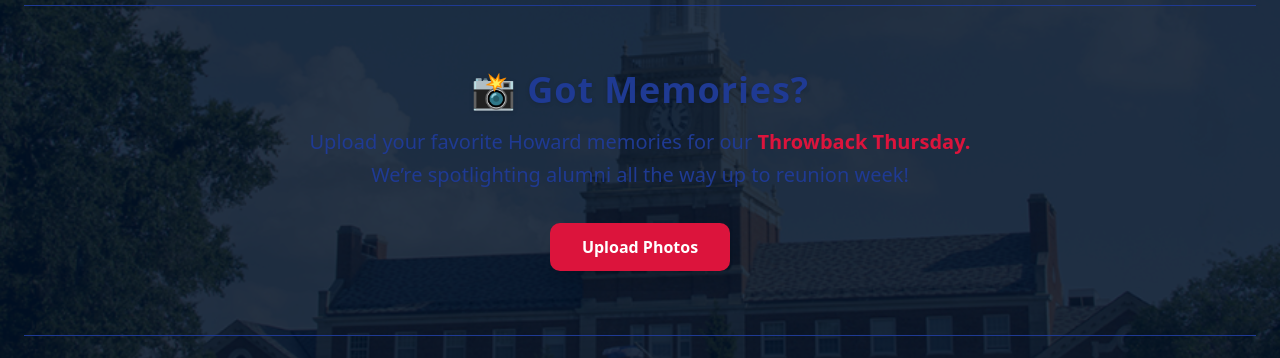
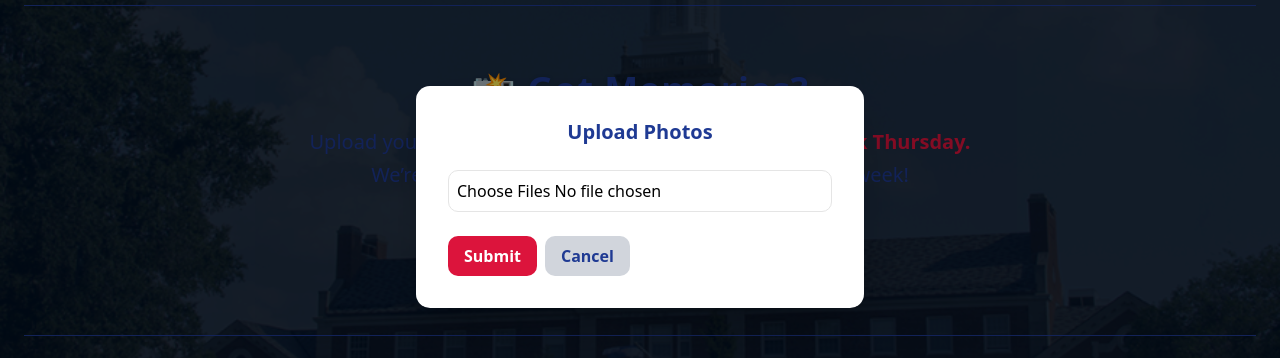
Before and after one commit to syscilythedeveloper/hu15forever, a Next.js app: page / in a window 1280 px wide. Both pictures are taken after a click on the button "Upload Photos". Shown: the part 863-1221 px from the top of the page. Built offline with nearby package versions, Linux system fonts and the light colour scheme.

Commit message:
dialog box to upload photos

```diff
--- a/src/components/Memories.tsx
+++ b/src/components/Memories.tsx
@@ -1,7 +1,56 @@
 //to do: add feature to upload photos to google drive
-import React from "react";
+"use client";
+import React, { useRef, useState } from "react";
 
 const Memories = () => {
+  const [showForm, setShowForm] = useState(false);
+  const [uploading, setUploading] = useState(false);
+  const [success, setSuccess] = useState(false);
+  const [error, setError] = useState("");
+  const fileInputRef = useRef(null);
+
+  const handleUploadClick = () => {
+    setShowForm(true);
+    setSuccess(false);
+    setError("");
+  };
+
+  const handleClose = () => {
+    setShowForm(false);
+  };
+
+  const handleSubmit = async (e) => {
+    e.preventDefault();
+    setUploading(true);
+    setSuccess(false);
+    setError("");
+    const files = fileInputRef.current.files;
+    if (!files || files.length === 0) {
+      setError("Please select at least one photo.");
+      setUploading(false);
+      return;
+    }
+    const formData = new FormData();
+    for (let i = 0; i < files.length; i++) {
+      formData.append("photos", files[i]);
+    }
+    try {
+      const res = await fetch("/api/upload", {
+        method: "POST",
+        body: formData,
+      });
+      if (res.ok) {
+        setSuccess(true);
+        setShowForm(false);
+      } else {
+        setError("Upload failed. Please try again.");
+      }
+    } catch (err) {
+      setError("Upload failed. Please try again.");
+    }
+    setUploading(false);
+  };
+
   return (
     <section className="bg-hu-cream text-center px-4 py-16">
       <div className="max-w-3xl mx-auto">
@@ -14,9 +63,54 @@
           <br />
           We’re spotlighting alumni all the way up to reunion week!
         </p>
-        <button className="bg-hu-red hover:bg-red-700 text-white font-semibold py-3 px-8 rounded-lg shadow-lg transition duration-200">
+        <button
+          className="bg-hu-red hover:bg-red-700 text-white font-semibold py-3 px-8 rounded-lg shadow-lg transition duration-200"
+          onClick={handleUploadClick}
+        >
           Upload Photos
         </button>
+        {showForm && (
+          <div className="fixed inset-0 bg-black/40 flex items-center justify-center z-50">
+            <form
+              className="bg-white rounded-xl p-8 shadow-2xl max-w-md w-full flex flex-col gap-4"
+              onSubmit={handleSubmit}
+            >
+              <h4 className="text-xl font-bold text-hu-navy mb-2">
+                Upload Photos
+              </h4>
+              <input
+                type="file"
+                multiple
+                accept="image/*"
+                ref={fileInputRef}
+                className="border border-hu-navy rounded-lg p-2"
+              />
+              {error && <p className="text-hu-red text-sm">{error}</p>}
+              <div className="flex gap-2 mt-2">
+                <button
+                  type="submit"
+                  className="bg-hu-red text-white px-4 py-2 rounded-lg font-bold"
+                  disabled={uploading}
+                >
+                  {uploading ? "Uploading..." : "Submit"}
+                </button>
+                <button
+                  type="button"
+                  className="bg-gray-300 text-hu-navy px-4 py-2 rounded-lg font-bold"
+                  onClick={handleClose}
+                  disabled={uploading}
+                >
+                  Cancel
+                </button>
+              </div>
+            </form>
+          </div>
+        )}
+        {success && (
+          <p className="text-green-600 font-bold mt-4">
+            Photos uploaded successfully!
+          </p>
+        )}
       </div>
     </section>
   );
```
